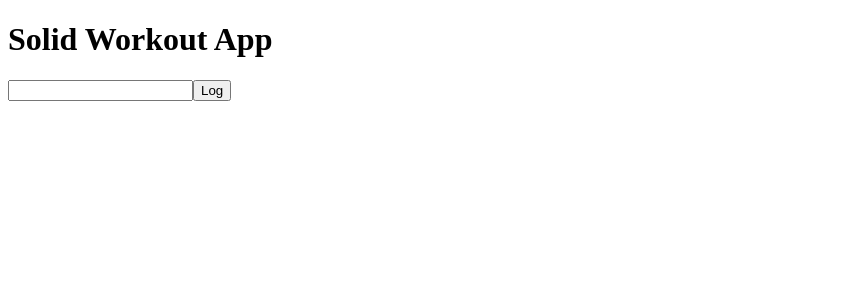
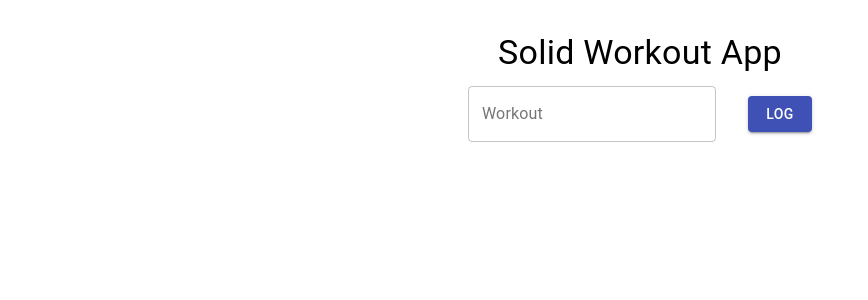
Before and after one commit to escotoj/solid-workout, a React (Create React App) app: page / in a window 1280 px wide. Shown: the top 300 px of the page, without its empty margins (0-868 px from the left). Built offline with nearby package versions, Linux system fonts and the light colour scheme.

Commit message:
npm i a few materials and styled the form

```diff
--- a/package.json
+++ b/package.json
@@ -3,6 +3,10 @@
   "version": "0.1.0",
   "private": true,
   "dependencies": {
+    "@emotion/react": "^11.11.1",
+    "@emotion/styled": "^11.11.0",
+    "@material-ui/core": "^4.12.4",
+    "@mui/core": "^5.0.0-alpha.54",
     "@mui/material": "^5.13.6",
     "@testing-library/jest-dom": "^5.16.5",
     "@testing-library/react": "^13.4.0",
--- a/src/App.js
+++ b/src/App.js
@@ -1,6 +1,31 @@
 import React, { useState } from 'react';
+import { makeStyles } from '@material-ui/core/styles';
+import { Typography, TextField, Button } from '@material-ui/core';
+
+const useStyles = makeStyles((theme) => ({
+  root: {
+    textAlign: 'center',
+    padding: theme.spacing(3),
+  },
+  form: {
+    display: 'flex',
+    alignItems: 'center',
+    justifyContent: 'center',
+    marginBottom: theme.spacing(2),
+  },
+  input: {
+    marginRight: theme.spacing(2),
+  },
+  submitButton: {
+    marginLeft: theme.spacing(2),
+  },
+  submittedValue: {
+    marginTop: theme.spacing(2),
+  },
+}));
 
 const App = () => {
+  const classes = useStyles();
   const [inputValue, setInputValue] = useState('');
   const [submittedValue, setSubmittedValue] = useState('');
 
@@ -15,16 +40,33 @@ const App = () => {
   };
 
   return (
-    <div>
-      <h1>Solid Workout App</h1>
-      <form onSubmit={handleSubmit}>
-        <input type="text" value={inputValue} onChange={handleInputChange} />
-        <button type="submit">Log</button>
+    <div className={classes.root}>
+      <Typography variant="h4" component="h1" gutterBottom>
+        Solid Workout App
+      </Typography>
+      <form className={classes.form} onSubmit={handleSubmit}>
+        <TextField
+          className={classes.input}
+          variant="outlined"
+          label="Workout"
+          value={inputValue}
+          onChange={handleInputChange}
+        />
+        <Button
+          className={classes.submitButton}
+          variant="contained"
+          color="primary"
+          type="submit"
+        >
+          Log
+        </Button>
       </form>
       {submittedValue && (
-        <div>
-          <h2>Workout:</h2>
-          <p>{submittedValue}</p>
+        <div className={classes.submittedValue}>
+          <Typography variant="h6" component="h2" gutterBottom>
+            Workout:
+          </Typography>
+          <Typography variant="body1">{submittedValue}</Typography>
         </div>
       )}
     </div>
```
Also changed, not shown: 1 other file (tests, documents, lock files or other folders).
